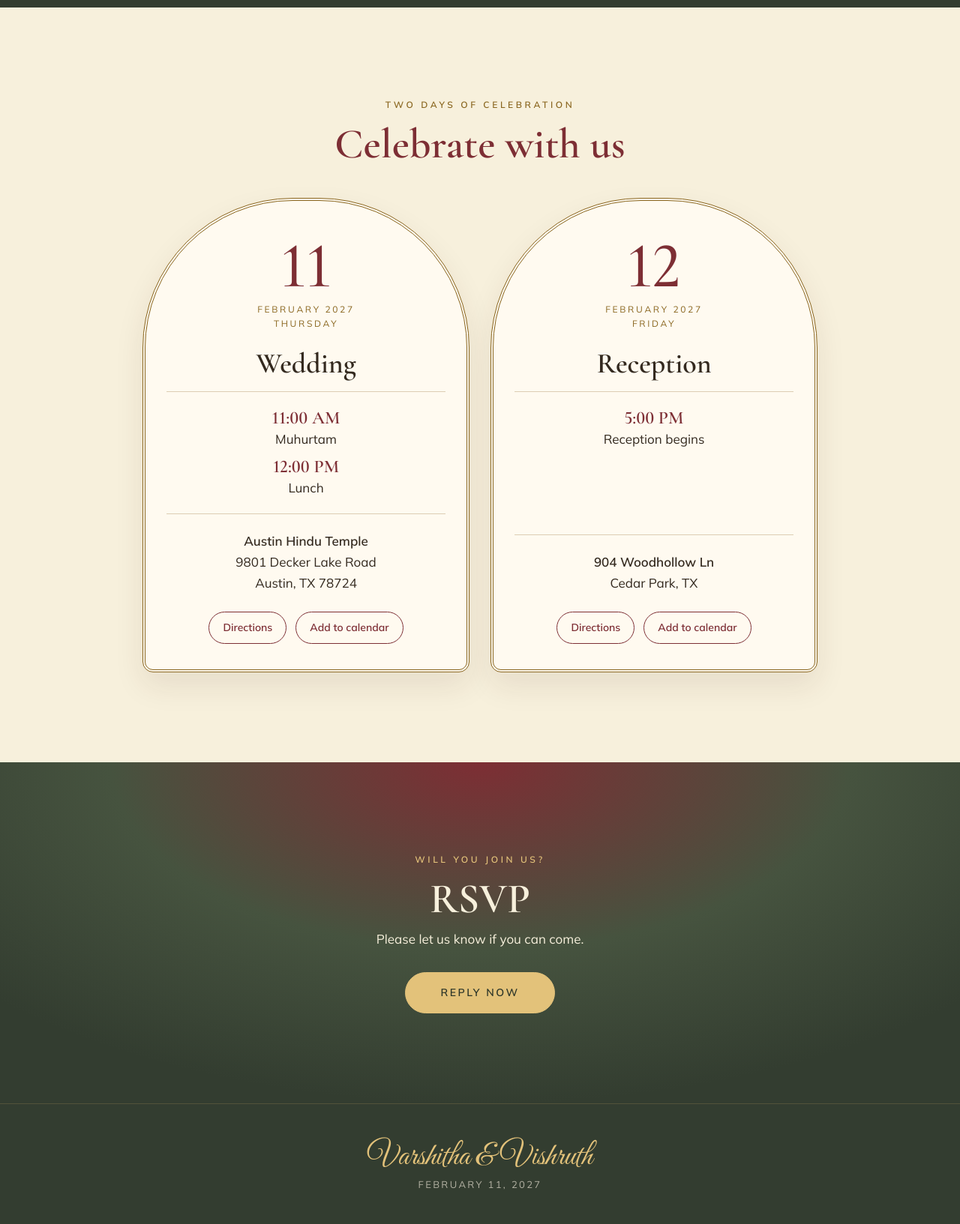
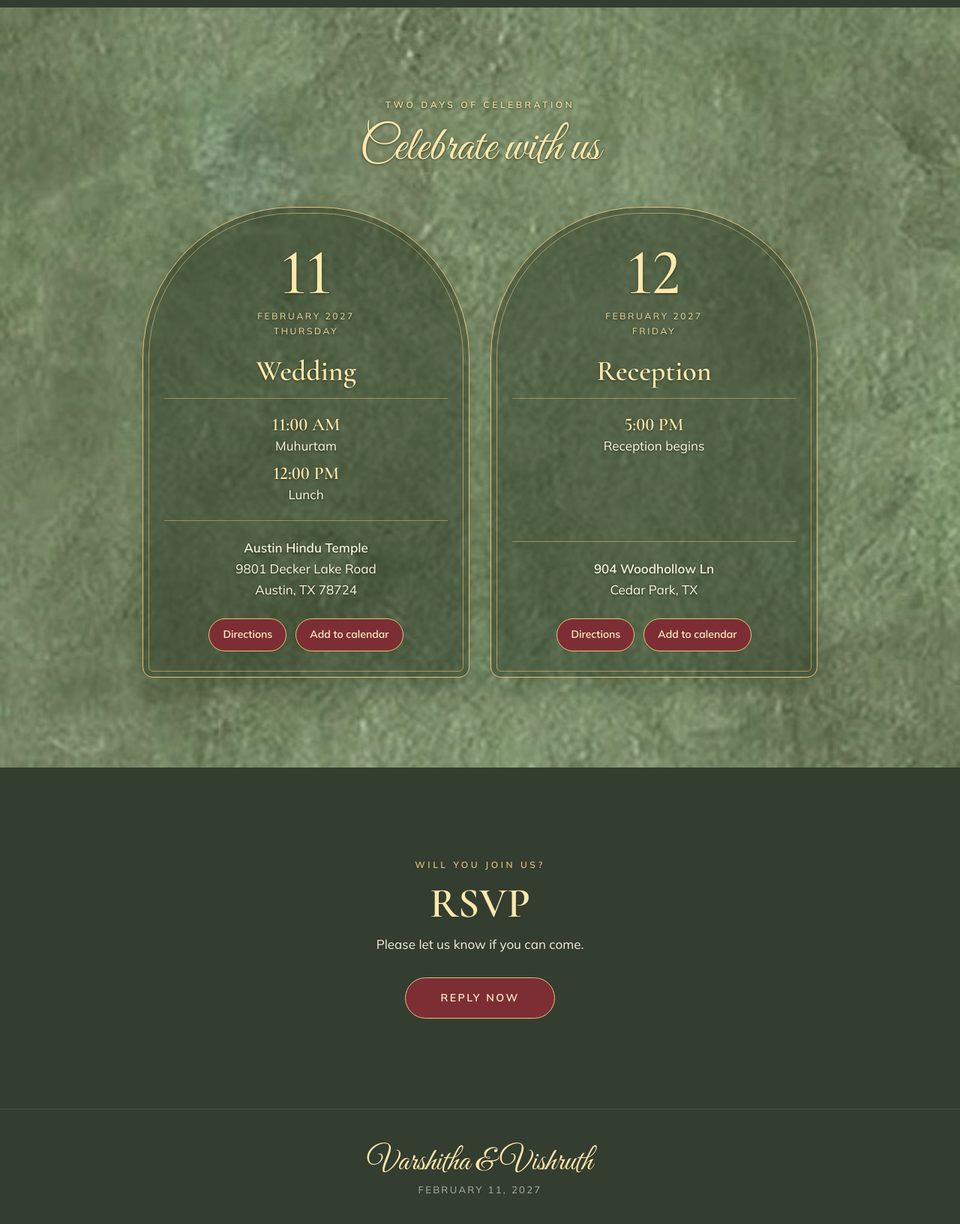
Before and after one commit to varshithamanasa/varshitha-vishruth, a plain HTML site: page index.html in a window 1280 px wide. Shown: the part 1240-2873 px from the top of the page at 75% size. Drawn offline with nearby package versions, Linux system fonts and the light colour scheme.

Commit message:
Match Events and RSVP colours to the invitation
Co-Authored-By: Claude Sonnet 5.5 <noreply@anthropic.com>

```diff
--- a/index.html
+++ b/index.html
@@ -10,8 +10,8 @@
   <link rel="preconnect" href="https://fonts.googleapis.com">
   <link rel="preconnect" href="https://fonts.gstatic.com" crossorigin>
   <link href="https://fonts.googleapis.com/css2?family=Cormorant+Garamond:ital,wght@0,500;0,600;1,500&family=Great+Vibes&family=Mulish:wght@400;600&family=Noto+Serif+Devanagari:wght@500&display=swap" rel="stylesheet">
-  <link rel="stylesheet" href="style.css?v=21">
-  <link rel="stylesheet" href="traditional.css?v=21">
+  <link rel="stylesheet" href="style.css?v=22">
+  <link rel="stylesheet" href="traditional.css?v=22">
 </head>
 <body class="traditional">
 
@@ -114,7 +114,7 @@
 
 <button type="button" class="switch" id="theme-switch">Western look</button>
 
-<script src="config.js?v=21"></script>
-<script src="script.js?v=21"></script>
+<script src="config.js?v=22"></script>
+<script src="script.js?v=22"></script>
 </body>
 </html>
--- a/traditional.css
+++ b/traditional.css
@@ -29,6 +29,19 @@ body.traditional nav { background: rgba(51, 61, 48, .96); }
 
 .invite-card .button { margin-top: 28px; }
 body.traditional .button { background: var(--wine); color: #fff3cd; border: 1px solid var(--gold); }
-body.traditional .rsvp .button { background: var(--gold); color: #2d3629; }
-body.traditional .events { --ink: #33291f; }
-body.traditional .card { border: 4px double var(--gold-deep); }
+/* Events, RSVP and footer in the template's colours: sage texture, cream, gold and lotus maroon.
+   sage.jpg is a plain patch cut from the template, so the green is the same. */
+body.traditional .events { background: url("images/sage.jpg") center / cover; color: #fff8e4; text-shadow: 0 1px 3px rgba(24, 36, 18, .7); }
+body.traditional .events .eyebrow { color: #f6dfa2; }
+body.traditional .events h2 { color: #ffe8ac; font: 400 clamp(46px, 9vw, 64px)/1.2 "Great Vibes", cursive; }
+body.traditional .card { background: rgba(48, 62, 40, .55); border: 1px solid var(--gold); outline: 1px solid rgba(227, 194, 122, .6); outline-offset: -9px; box-shadow: 0 18px 36px rgba(24, 36, 18, .3); }
+body.traditional .day strong, body.traditional .card h3, body.traditional .card b { color: #ffe8ac; }
+body.traditional .day span { color: #f6dfa2; }
+body.traditional .card ul { border-color: rgba(227, 194, 122, .5); }
+body.traditional .links a { background: var(--wine); border-color: var(--gold); color: #fff3cd; text-shadow: none; }
+body.traditional .links a:hover { background: #983c43; }
+body.traditional .rsvp { background: var(--night); }
+body.traditional .rsvp .eyebrow { color: var(--gold); }
+body.traditional .rsvp h2 { color: #ffe8ac; }
+body.traditional .rsvp .button { background: var(--wine); color: #fff3cd; }
+body.traditional footer .script { color: #ffe8ac; }
```
Also changed, not shown: images/sage.jpg (added).
